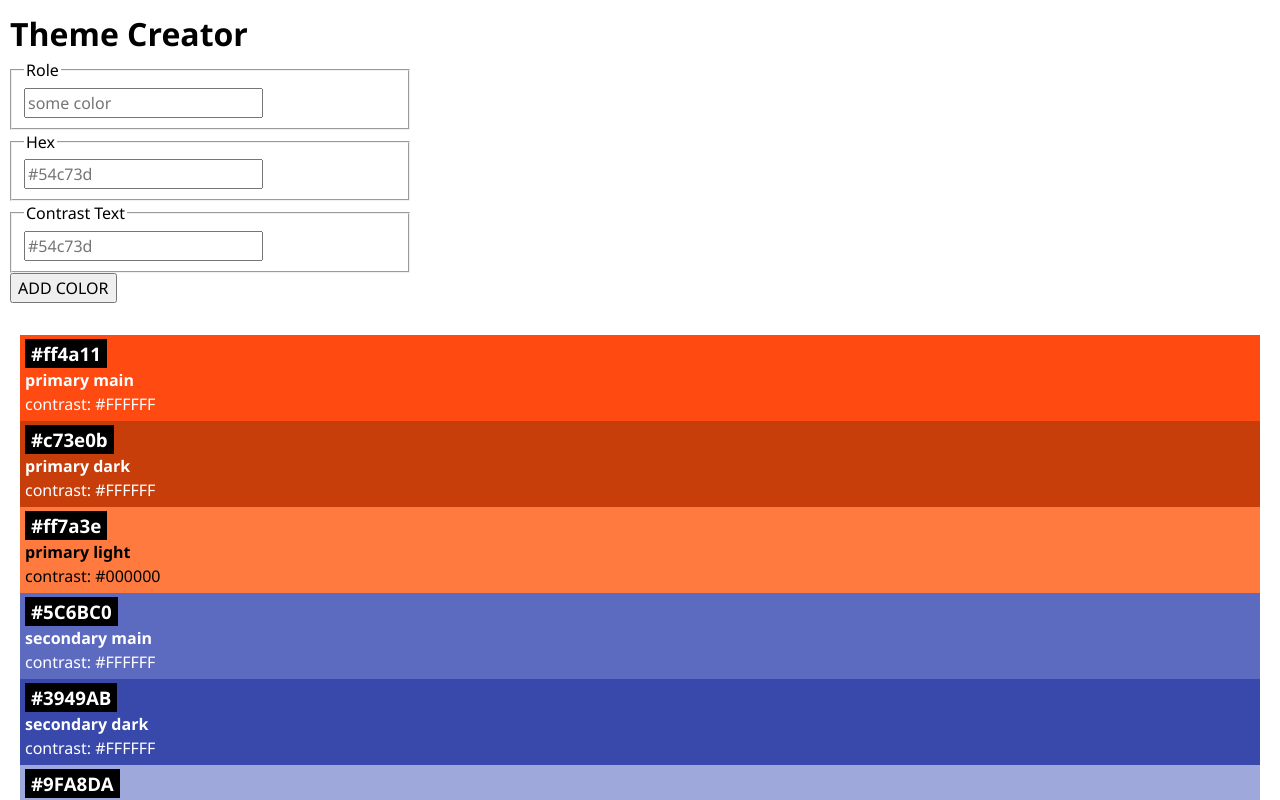
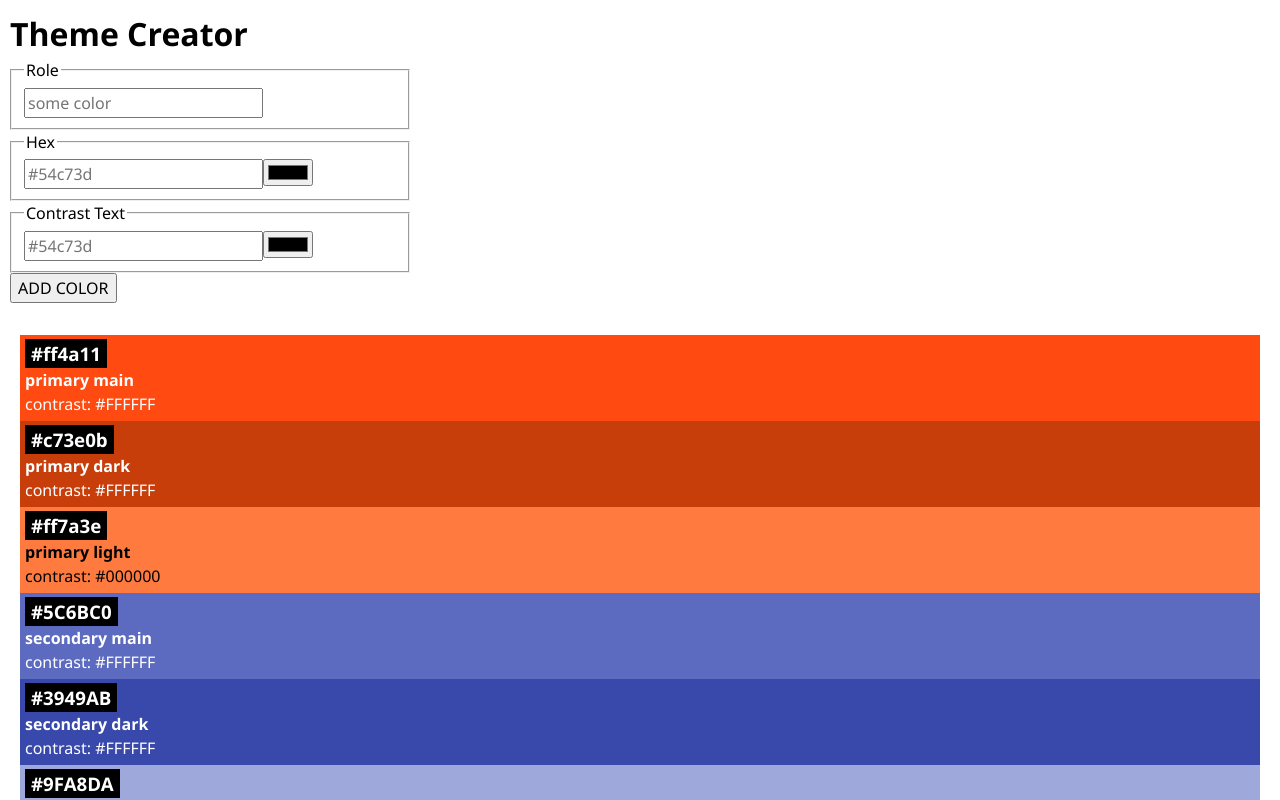
Before and after one commit to StephMode/iro, a React (Vite) app: page / in a window 1280 px wide. Shown: the top 800 px of the page. Built offline with nearby package versions, Linux system fonts and the light colour scheme.

Commit message:
Implement ColorInput component to group respective color input fields together

```diff
--- a/src/Components/ColorForm/ColorForm.jsx
+++ b/src/Components/ColorForm/ColorForm.jsx
@@ -1,3 +1,4 @@
+import ColorInput from "../ColorInput/ColorInput";
 import "./ColorForm.css";
 
 export default function ColorForm({ onAddColor }) {
@@ -28,28 +29,8 @@ export default function ColorForm({ onAddColor }) {
           placeholder="some color"
         ></input>
       </fieldset>
-      <fieldset className="ColorForm--form--fieldset">
-        <legend>Hex</legend>
-        <label htmlFor="color-hex--input"></label>
-        <input
-          id="color-hex--input"
-          name="hex"
-          type="text"
-          placeholder="#54c73d"
-        ></input>
-        {/* <input id="color-hex--input" type="color"></input> */}
-      </fieldset>
-      <fieldset className="ColorForm--form--fieldset">
-        <legend>Contrast Text</legend>
-        <label htmlFor="color-contrast-text--input"></label>
-        <input
-          id="color-contrast-text--input"
-          name="contrastText"
-          type="text"
-          placeholder="#54c73d"
-        ></input>
-        {/* <input name="color-contrast-text--input" type="color"></input> */}
-      </fieldset>
+      <ColorInput></ColorInput>
+
       <button type="submit">ADD COLOR</button>
     </form>
   );
--- /dev/null
+++ b/src/Components/ColorInput/ColorInput.jsx
@@ -0,0 +1,59 @@
+import "./ColorInput.css";
+import { useState } from "react";
+
+export default function ColorInput() {
+  // implement state to give both input fields of respective group same value
+  const [hexValue, setHexValue] = useState("");
+  const [contrastColorValue, setContrastColorValue] = useState("");
+  //   const contrastValue = "#000000"; // for testing purposes of 1st iteration
+
+  // implement input handler to give both input fields of respective group same value after input
+  const handleHexChange = (event) => {
+    setHexValue(event.target.value);
+  };
+
+  const handleContrastColorChange = (event) => {
+    setContrastColorValue(event.target.value);
+  };
+
+  return (
+    <>
+      <fieldset className="ColorForm--form--fieldset">
+        <legend>Hex</legend>
+        <label htmlFor="color-hex--input"></label>
+        <input
+          id="color-hex--input"
+          name="hex"
+          type="text"
+          placeholder="#54c73d"
+          value={hexValue}
+          onChange={handleHexChange}
+        ></input>
+        <input
+          id="color-hex--input"
+          type="color"
+          onChange={handleHexChange}
+        ></input>
+      </fieldset>
+
+      <fieldset className="ColorForm--form--fieldset">
+        <legend>Contrast Text</legend>
+        <label htmlFor="color-contrast-text--input"></label>
+        <input
+          id="color-contrast-text--input"
+          name="contrastText"
+          type="text"
+          placeholder="#54c73d"
+          value={contrastColorValue}
+          onChange={handleContrastColorChange}
+        ></input>
+        <input
+          name="color-contrast-text--input"
+          type="color"
+          value={contrastColorValue}
+          onChange={handleContrastColorChange}
+        ></input>
+      </fieldset>
+    </>
+  );
+}
```
Also changed, not shown: src/App.jsx (+30 -2 lines), src/Components/ColorInput/ColorInput.css (added).
